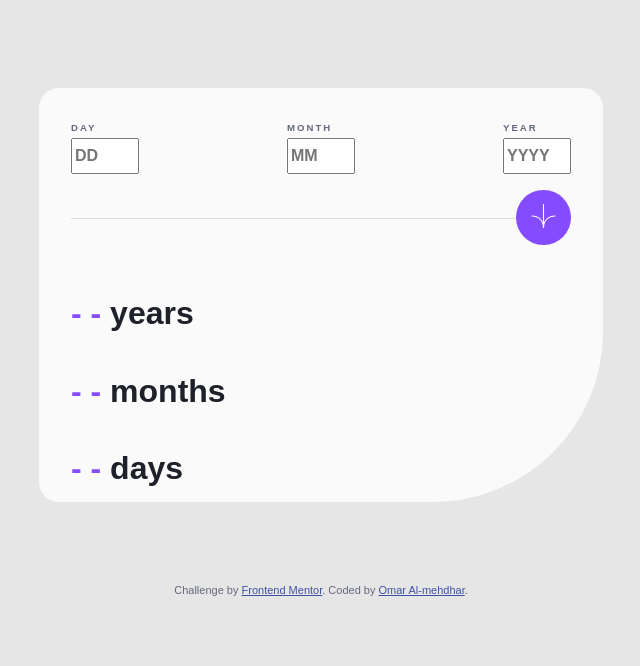
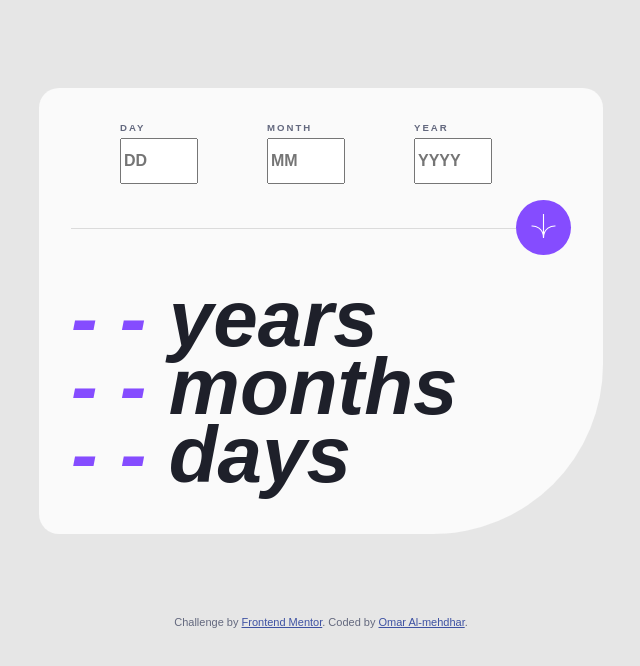
Before and after one commit to Omar-Alme/age-calculator, a plain HTML site: page index.html in a window 1280 px wide. Shown: the whole page, without its empty margins (319-959 px from the left). Drawn offline with Linux system fonts and the light colour scheme; a web font is replaced by a local one.

Commit message:
Fix paddings and style result section

```diff
--- a/assets/css/style.css
+++ b/assets/css/style.css
@@ -22,10 +22,11 @@ body {
   background-color: hsl(0, 0%, 98%);
   border-radius: 10px;
   margin: 5rem auto;
-  padding: 2rem;
+  padding: 2rem 2rem 4rem 2rem;
   width: 500px;
   height: 350px;
   border-radius: 20px;
+
   border-bottom-right-radius: 170px;
 }
 
@@ -35,7 +36,7 @@ body {
   flex-direction: row-reverse;
   align-items: center;
   justify-content: center;
-  margin-bottom: 1rem;
+  /* margin-bottom: 1rem; */
 }
 
 .line {
@@ -69,8 +70,10 @@ body {
 /* Inputs Fields */
 .inputs-field {
   display: flex;
-  justify-content: space-between;
-  align-items: center;
+  flex-direction: row;
+  justify-content: space-evenly;
+  gap: 20px;
+  padding-right: 30px;
   margin-bottom: 1rem;
 }
 
@@ -86,24 +89,20 @@ body {
 }
 
 input {
-  height: 30px;
-  width: 60px;
+  height: 40px;
+  width: 70px;
   font-size: 16px;
   font-weight: 900;
 }
 
 
 /* Results */
-.results {
-  display: flex;
-  flex-direction: column;
-  margin-bottom: 1rem;
-}
-
 .result h2 {
-  font-family: 'Poppins', sans-serif;
-  font-size: 32px;
-  font-weight: 800i;
+  font-size: 80px;
+  font-weight: 800;
+  font-style: italic;
+  margin-bottom: -60px;
+  margin-top: 0;
   color: hsl(230, 17%, 14%);
 }
 
--- a/index.html
+++ b/index.html
@@ -43,17 +43,17 @@
         </button>
         <div class="line"></div>
       </div>
-      <div class="result-field">
-        <div class="result">
-          <h2><span>-</span> <span>-</span> years</h2>
-        </div>
-        <div class="result">
-          <h2><span>-</span> <span>-</span> months</h2>
-        </div>
-        <div class="result">
-          <h2><span>-</span> <span>-</span> days</h2>
-        </div>
+
+      <div class="result">
+        <h2><span>- -</span> years</h2>
       </div>
+      <div class="result">
+        <h2><span>- -</span> months</h2>
+      </div>
+      <div class="result">
+        <h2><span>- -</span> days</h2>
+      </div>
+
     </section>
   </main>
   <footer class="attribution">
```
